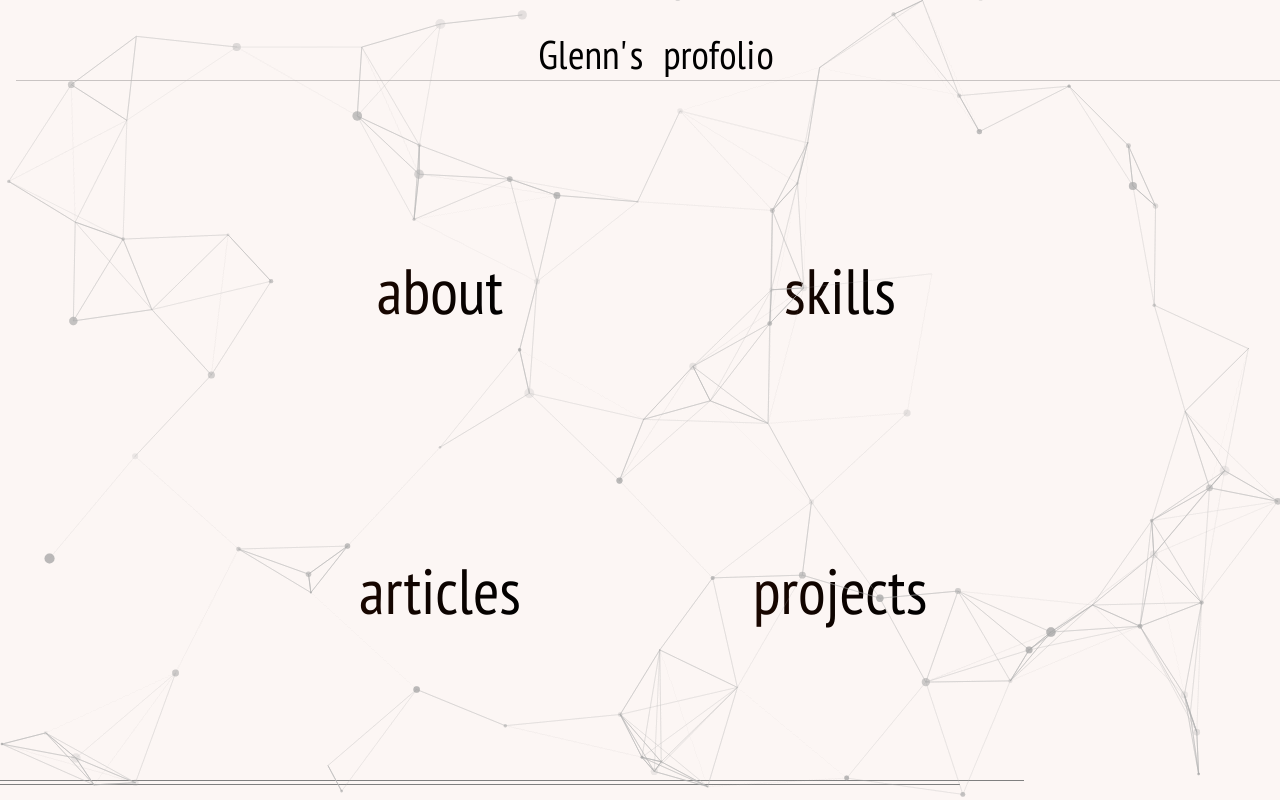
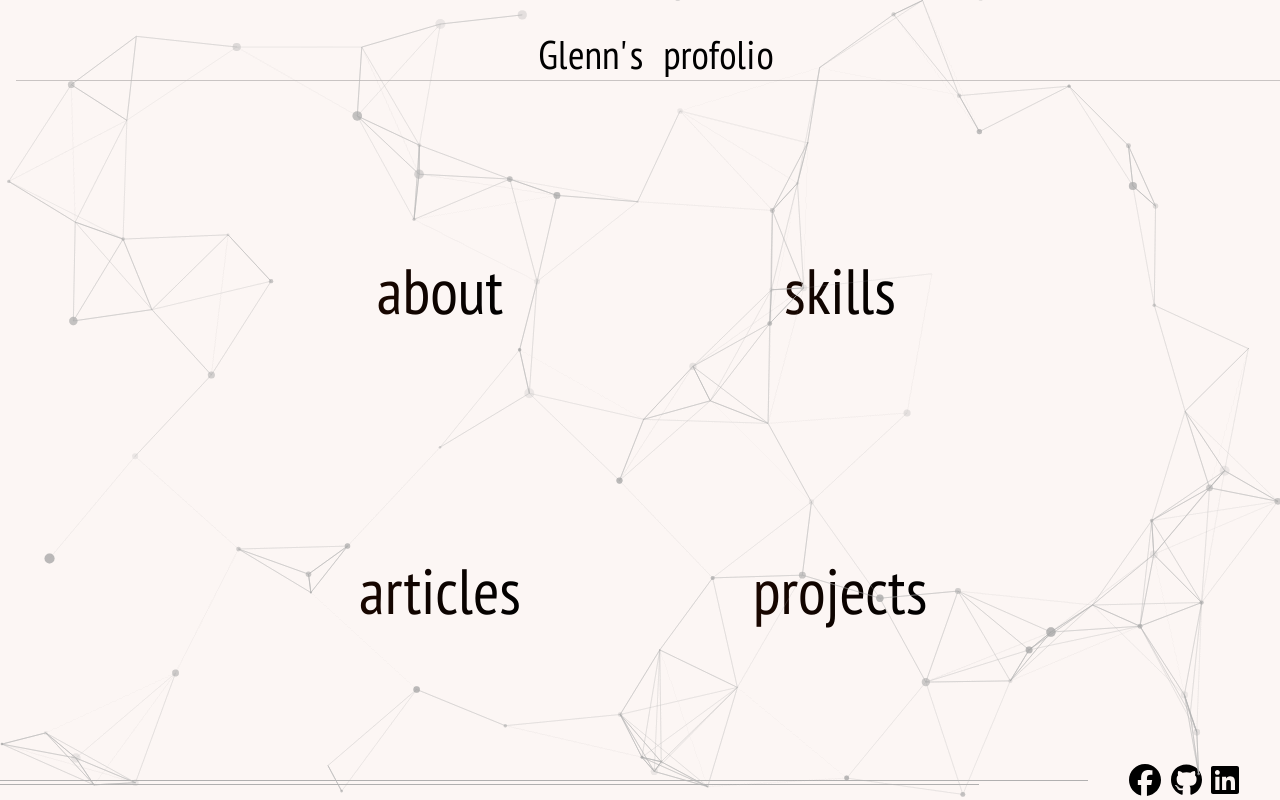
Before and after one commit to Glenn8119/new-profile, a React (Vite) app: page / in a window 1280 px wide. Built offline with nearby package versions, Linux system fonts and the light colour scheme.

Commit message:
footer icon

```diff
--- a/package.json
+++ b/package.json
@@ -9,6 +9,7 @@
   },
   "dependencies": {
     "@fortawesome/fontawesome-svg-core": "^6.1.0",
+    "@fortawesome/free-brands-svg-icons": "^6.1.1",
     "@fortawesome/free-regular-svg-icons": "^6.1.0",
     "@fortawesome/free-solid-svg-icons": "^6.1.0",
     "@fortawesome/react-fontawesome": "^0.1.18",
--- a/src/components/Locker/animation.js
+++ b/src/animation.js
@@ -65,3 +65,18 @@ export const fadeInLeft = keyframes`
   transform: translateX(0);
 }
 `
+
+export const pop = keyframes`
+0% {
+  transform: scale(1);
+}
+5% {
+  transform: scale(1.2);
+}
+10% {
+  transform: scale(1);
+}
+100% {
+  transform: scale(1);
+}
+`
--- a/src/components/Footer/index.jsx
+++ b/src/components/Footer/index.jsx
@@ -1,22 +1,31 @@
-import styled from 'styled-components'
-import { fadeInLeft } from '../Locker/animation'
+import styled, { css } from 'styled-components'
+import { fadeInLeft, pop } from '../../animation'
+import { FontAwesomeIcon } from '@fortawesome/react-fontawesome'
 
 const StyledFooter = styled.footer`
 	position: fixed;
+	display: flex;
 	bottom: 0;
 	left: 0;
+	align-items: center;
+	height: ${(props) => props.theme.footerHeight};
 	width: 100%;
-  height: ${props => props.theme.footerHeight};
-  animation: ${fadeInLeft} 1s linear;
+  animation: ${fadeInLeft} 1.5s linear;
+`
+
+const StyledLine = styled.div`
+	width: 85%;
+	height: 100%;
+  position: relative;
 
 	&::before {
 		display: block;
 		content: '';
 		position: absolute;
-    top:50%;
+		top: 50%;
 		left: 0;
-    background-color: grey;
-    width: 80%;
+		background-color: #b1b0b0;
+		width: 100%;
 		height: 1px;
 	}
 
@@ -24,18 +33,52 @@ const StyledFooter = styled.footer`
 		display: block;
 		content: '';
 		position: absolute;
-    top:60%;
+		top: 60%;
 		left: 0;
-    background-color: grey;
-    width: 75%;
+		background-color: #b1b0b0;
+		width: 90%;
 		height: 1px;
+	}
+`
+
+const IconList = styled.li`
+	width: 15%;
+	height: 100%;
+	display: flex;
+	align-items: center;
+	justify-content: center;
+
+  & > a:not(:last-child){
+    margin-right: .6rem;
+  }
+`
+
+const IconLink = styled.a`
+  color: black;
+  animation: ${props => css`${pop} 4s linear ${props.delay} infinite`};
+
+	&:visited,
+	&:active,
+  &:focus {
+		color: inherit;
 	}
 `
 
 const Footer = () => {
 	return (
 		<StyledFooter>
-
+			<StyledLine />
+			<IconList>
+				<IconLink delay='2s' href='https://www.facebook.com/profile.php?id=100002582555256'>
+					<FontAwesomeIcon icon='fa-brands fa-facebook' size='2x' />
+				</IconLink>
+				<IconLink delay='2.5s' href='https://github.com/Glenn8119'>
+					<FontAwesomeIcon icon='fa-brands fa-github' size='2x' />
+				</IconLink>
+				<IconLink delay='3s' href='https://www.linkedin.com/in/%E9%9F%8B%E5%BB%B7-%E9%99%B3-1b368020a/'>
+					<FontAwesomeIcon icon='fa-brands fa-linkedin' size='2x' />
+				</IconLink>
+			</IconList>
 		</StyledFooter>
 	)
 }
--- a/src/components/Header/index.jsx
+++ b/src/components/Header/index.jsx
@@ -1,7 +1,7 @@
 import { useLocation } from 'react-router-dom'
 import styled from 'styled-components'
 import { css } from 'styled-components'
-import { jumpUP } from '../Locker/animation'
+import { jumpUP } from '../../animation'
 
 const HeaderContainer = styled.nav`
   width: 100%;
--- a/src/components/Locker/Hint/index.jsx
+++ b/src/components/Locker/Hint/index.jsx
@@ -1,6 +1,6 @@
 import styled from 'styled-components'
 import { css } from 'styled-components'
-import { fadeOut, backgroundAnimtaion } from '../animation'
+import { fadeOut, backgroundAnimtaion } from '../../../animation'
 
 const StyledHint = styled.h1`
 	margin-bottom: 1rem;
--- a/src/components/Locker/index.jsx
+++ b/src/components/Locker/index.jsx
@@ -5,7 +5,7 @@ import styled, { css } from 'styled-components'
 import useStopScroll from '../../hooks/useStopScroll'
 import Hint from './Hint'
 import Layer from './Layer'
-import { fadeOut } from './animation'
+import { fadeOut } from '../../animation'
 import { theme } from '../../theme'
 import { useNavigate } from 'react-router-dom'
 
--- a/src/main.jsx
+++ b/src/main.jsx
@@ -13,6 +13,10 @@ import Projects from './pages/projects'
 import Skills from './pages/skills'
 import Aside from './components/Aside'
 import Footer from './components/Footer'
+import { library } from '@fortawesome/fontawesome-svg-core'
+import { faLinkedin, faFacebook, faGithub, faFontAwesome } from '@fortawesome/free-brands-svg-icons'
+
+library.add(faLinkedin, faFacebook, faGithub, faFontAwesome)
 
 const App = () => {
 	return (
--- a/src/pages/about/index.jsx
+++ b/src/pages/about/index.jsx
@@ -2,7 +2,7 @@ import ContentContainer from '../../components/ContentContainer'
 import ParticlesComponent from '../../components/Particles'
 import styled from 'styled-components'
 import selfie from './images/selfie.jpeg'
-import { fadeInDown, fadeInUp } from '../../components/Locker/animation'
+import { fadeInDown, fadeInUp } from '../../animation'
 
 const AboutSection = styled.section`
 	width: 100%;
```
Also changed, not shown: 1 other file (tests, documents, lock files or other folders). Lines whose indentation alone changed are shown as unchanged.
